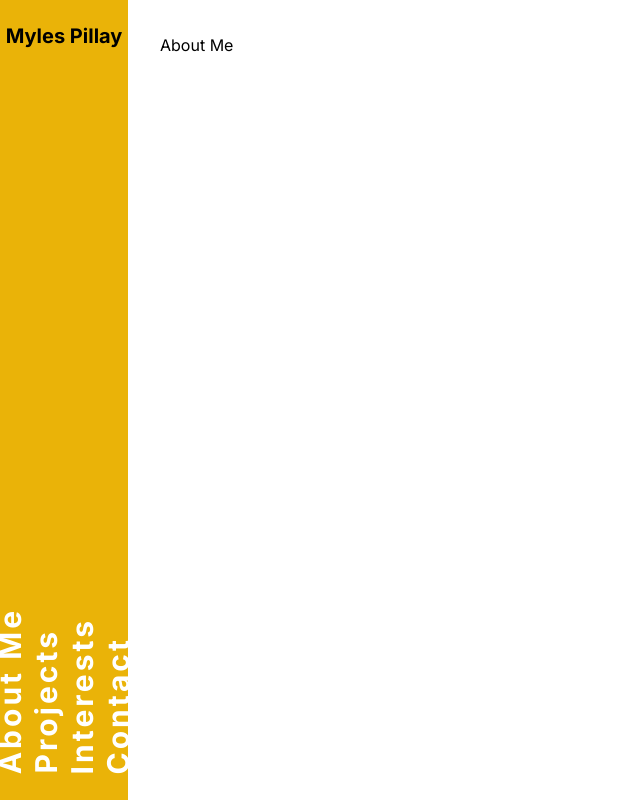
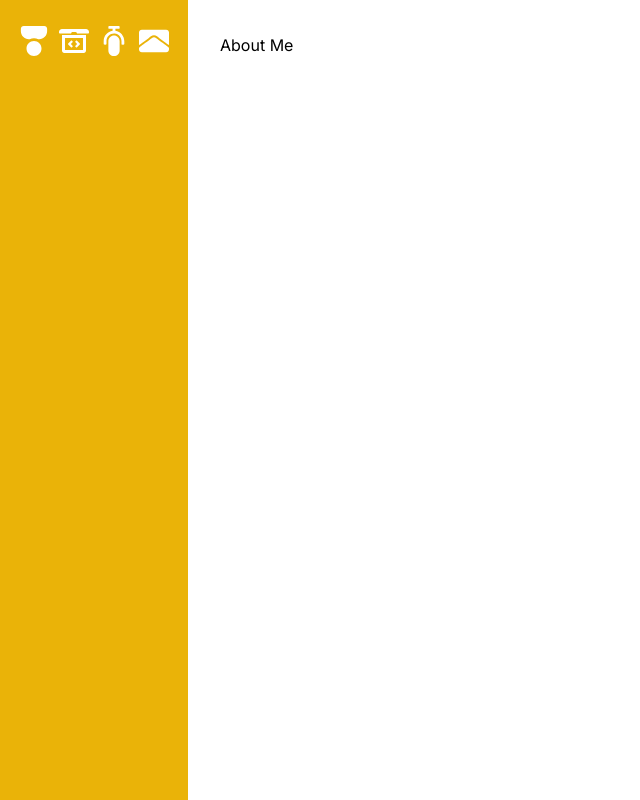
Before and after one commit to MylesPillay/Dev-Portfolio, a Next.js app: page / in a window 1280 px wide. Shown: the whole page, without its empty margins (0-640 px from the left). Built offline with nearby package versions, Linux system fonts and the light colour scheme.

Commit message:
nav bar work

```diff
--- a/package.json
+++ b/package.json
@@ -14,6 +14,7 @@
     "react-dom": "^18"
   },
   "devDependencies": {
+    "@react-icons/all-files": "^4.1.0",
     "@types/node": "^20",
     "@types/react": "^18",
     "@types/react-dom": "^18",
@@ -21,6 +22,7 @@
     "eslint": "^8",
     "eslint-config-next": "14.2.5",
     "postcss": "^8.4.41",
+    "react-icons": "^5.3.0",
     "tailwindcss": "^3.4.10",
     "typescript": "^5"
   }
--- a/src/app/globals.css
+++ b/src/app/globals.css
@@ -46,6 +46,14 @@ nav {
 	font-size: 1.2em;
 	font-weight: bold;
 }
+.rotate-90 {
+	transform: rotate(90deg);
+	display: inline-block;
+}
+.writing-vertical {
+	writing-mode: vertical-rl;
+	text-orientation: mixed;
+}
 
 nav ul {
 	list-style-type: none;
--- a/src/app/layout.tsx
+++ b/src/app/layout.tsx
@@ -1,58 +1,82 @@
+"use client";
 import { Metadata } from "next";
 import Link from "next/link";
 import { Inter } from "next/font/google";
 import "./globals.css";
+import { FaUser, FaEnvelope, FaMicrophone, FaLaptopCode } from "react-icons/fa";
+import { useState } from "react";
+
 const inter = Inter({ subsets: ["latin"] });
-
-export const metadata: Metadata = {
-	title: "Myles Pillay - Portfolio",
-	description: "Software Developer Portfolio"
-};
 
 export default function RootLayout({
 	children
 }: {
 	children: React.ReactNode;
 }) {
+	const [hovered, setHovered] = useState<string | null>(null);
+
 	return (
 		<html lang='en'>
 			<body className={inter.className}>
 				<div className='flex h-screen'>
-					<nav className='flex flex-col h-full w-[10%] bg-yellow-500 text-black font-bold text-justify'>
-						<div className='flex items-center justify-center h-20'>
-							<h1 className='text-xl text-center'>
-								Myles Pillay
-							</h1>
-						</div>
-						<ul className='flex flex-row h-full'>
-							<li className='h-full flex flex-col justify-end pb-4'>
-								<Link
-									href='/'
-									className='text-3xl tracking-widest text-left writing-vertical'>
-									About Me
-								</Link>
-							</li>
-							<li className='h-full flex flex-col justify-end pb-4'>
-								<Link
-									href='/projects'
-									className='text-3xl tracking-widest text-left writing-vertical'>
-									Projects
-								</Link>
-							</li>
-							<li className='h-full flex flex-col justify-end pb-4'>
-								<Link
-									href='/interests'
-									className='text-3xl tracking-widest text-left writing-vertical'>
-									Interests
-								</Link>
-							</li>
-							<li className='h-full flex flex-col justify-end pb-4'>
-								<Link
-									href='/contact'
-									className='text-3xl tracking-widest text-left writing-vertical'>
-									Contact
-								</Link>
-							</li>
+					<nav className='flex flex-col h-full w-auto min-w-14 p-4 bg-yellow-500 text-black font-bold text-justify'>
+						<ul className='flex flex-row h-full w-full space-x-1'>
+							{[
+								{
+									href: "/",
+									label: "About Me",
+									icon: <FaUser />
+								},
+								{
+									href: "/projects",
+									label: "Projects",
+									icon: <FaLaptopCode />
+								},
+								{
+									href: "/interests",
+									label: "Interests",
+									icon: <FaMicrophone />
+								},
+								{
+									href: "/contact",
+									label: "Contact",
+									icon: <FaEnvelope />
+								}
+							].map((item) => (
+								<li
+									key={item.href}
+									className='h-full flex flex-col justify-start '
+									onMouseEnter={() => setHovered(item.href)}
+									onMouseLeave={() => setHovered(null)}>
+									<Link
+										href={item.href}
+										className='flex items-center justify-center text-3xl tracking-widest text-left writing-vertical min-width-[25%]'>
+										{hovered === item.href ? (
+											<span className='animate-bounce-in-top'>
+												{item.label
+													.toUpperCase()
+													.split("")
+													.reverse()
+													.map((letter, index) => (
+														<span
+															key={index}
+															className={`inline-block rotate-90 ${
+																letter === " "
+																	? "py-2"
+																	: "py-1"
+															}`}>
+															{letter}
+														</span>
+													))}
+											</span>
+										) : (
+											<span className='px-[3px]'>
+												{item.icon}
+											</span>
+										)}
+									</Link>
+								</li>
+							))}
 						</ul>
 					</nav>
 					<main className='flex-grow overflow-y-auto p-8'>
```
Also changed, not shown: 1 other file (tests, documents, lock files or other folders).
